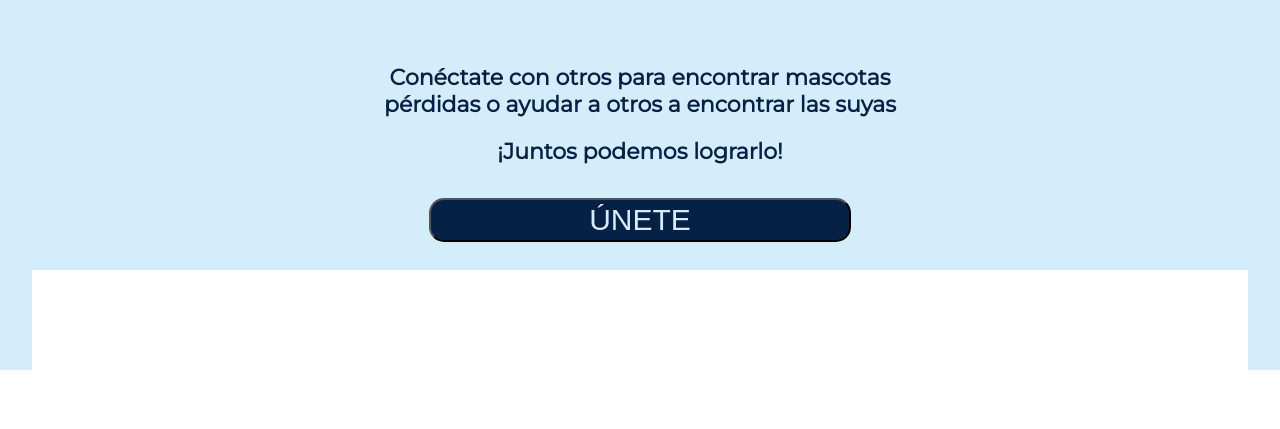
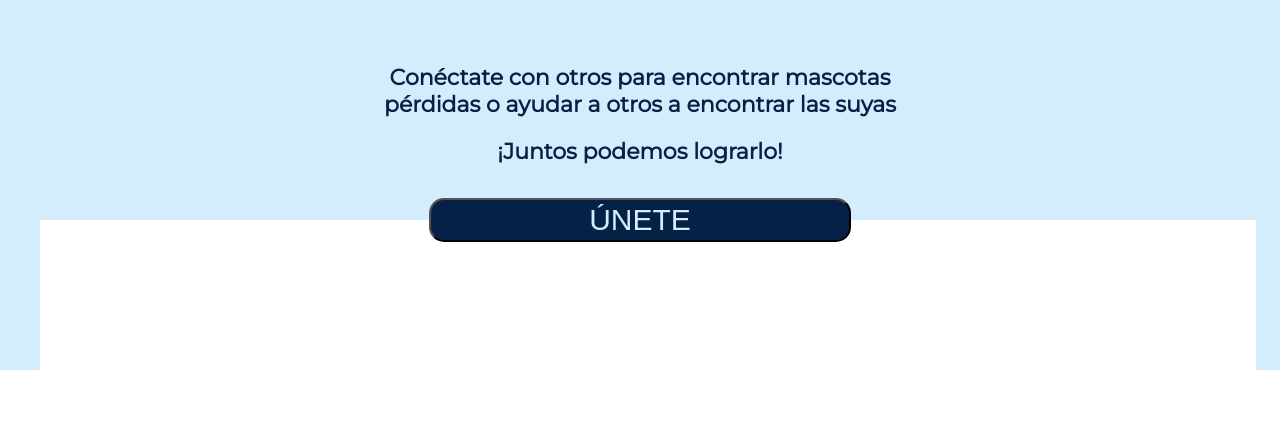
Before and after one commit to Zeida/web-aqui-estoy_astro, an Astro site: page / in a window 1280 px wide. Shown: the part 330-759 px from the top of the page. Built offline with nearby package versions, Linux system fonts and the light colour scheme; Astro itself is replaced by a stand-in of ours.

Commit message:
minicambio en el absolute de la landing-page-1

```diff
--- a/src/components/MainHero.astro
+++ b/src/components/MainHero.astro
@@ -21,7 +21,6 @@ import "@fontsource/montserrat/400.css"; // Specify weight
         font-family: Montserrat, sans-serif;
         z-index : -2;
 
-        /*no funciona :(*/
         & img {
             max-width: var(--size-imag);
             max-height: var(--size-imag);
@@ -65,7 +64,8 @@ import "@fontsource/montserrat/400.css"; // Specify weight
             & #container-light-blue {
                 /*Se mueve mucho el contenedor al minimizar y etc*/
                 position : absolute;
-                top: 75%; left: 2.5%; right : 2.5%;
+                /*top: 75%; left: 2.5%; right : 2.5%;*/
+                top: 550px; left: 40px;
                 background-color: white;
                 width: 95%;
                 height: 250px;
```
